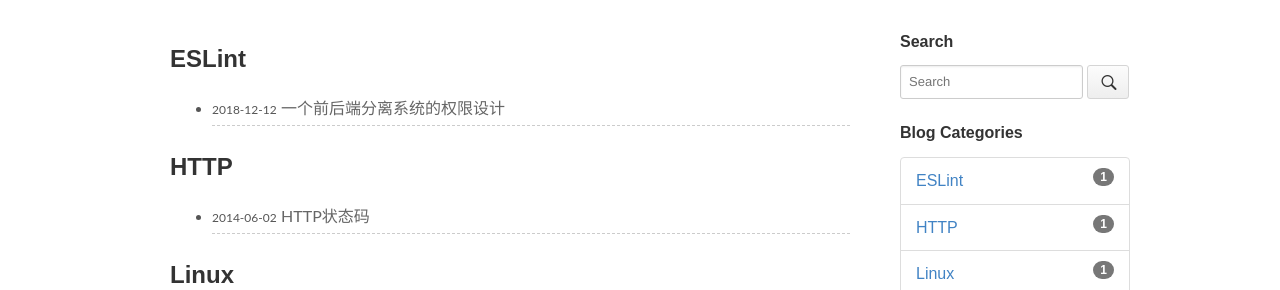
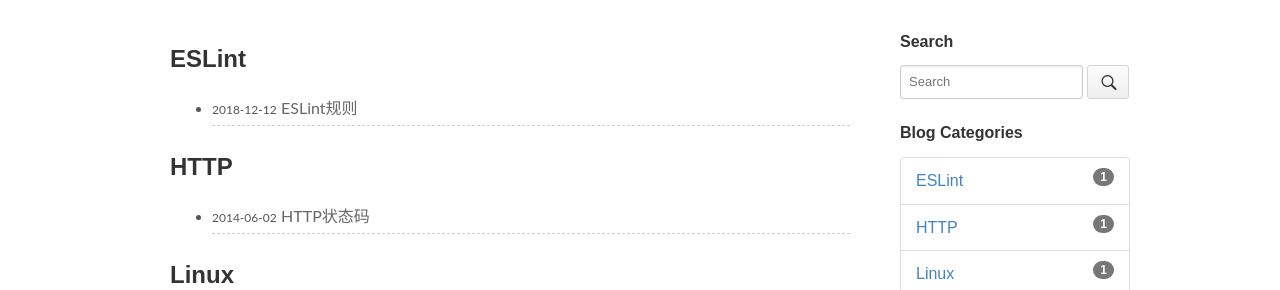
Before and after one commit to lyixuan/blog, a Jekyll site: the page built from pages/categories.md, in a window 1280 px wide. Shown: the part 177-467 px from the top of the page. Built offline with Jekyll 4.4.1, drawn with Linux system fonts in a browser that asks for light colours; some of the changed lines change nothing that is shown.

Commit message:
Update 2018-12-12-eslint_rules.md

````diff
--- a/_posts/eslint/2018-12-12-eslint_rules.md
+++ b/_posts/eslint/2018-12-12-eslint_rules.md
@@ -1,111 +1,54 @@
 ---
 layout: post
-title: 一个前后端分离系统的权限设计
+title: ESLint规则
 categories: ESLint
 description: ESLint
 keywords: ESLint规则
 ---
 
-# ESLint常见命令（规则表）
+ESLint 是在 ECMAScript/JavaScript 代码中识别和报告模式匹配的工具，它的目标是保证代码的一致性和避免错误。
 
-*1 禁用ESLint：*
+* ESLint 使用 Espree 解析 JavaScript。
+* ESLint 使用 AST 去分析代码中的模式
+* ESLint 是完全插件化的。每一个规则都是一个插件并且你可以在运行时添加更多的规则。
+
+**1 禁用ESLint：
 ```
 /* eslint-disable */
 var a = 100;
 console.log(a);
 /* eslint-enable */
-
 ```
 
-Marble权限系统是控制marble用户访问的系统，它支持针对于角色的资源授权，提供一套API允许用户对权限进行增删查改等操作。
-
-# 概念简介
-
-## 基本概念
-
-### Resource
-
-在权限系统中，Resource可以表示可以被授权访问的主体。比如，在marble系统中，API接口可以算作一类资源，它可以通过配置的方式允许特定用户对其调用；模块也是一种资源，比如课程表模块，它可以允许用户对其进行查看。
-
-资源使用Ari来表示，它的结构如下：
-
+**2 禁用一条规则：
 ```
-ari:{service}:{region}:{account}:{resourceType}:{resource}
+/*eslint-disable no-console */
+var a = 100;
+console.log(a);
+/*eslint-enable no-console */
 ```
 
-* {service} - 服务名称，对于marble系统，固定为 `marble`
-* {region} - 地域名称，目前为空
-* {account} - 账号ID，对于marble系统，此为资源所在的projectId，如果资源不属于某个project为空
-* {resourceType} - 资源类型，如branchModule，method等。
-* {resource} - 资源名，也就是资源的相对路径，比如 `projects/1/branches/1/modules/member/potential_student`
+**3 调整规则：
+```
+/* eslint no-console:0 */
+var a = 100;
+console.log(a);
+```
+**4 在.eslintrc.js 中配置规则
+* 见[ESLint配置]()
 
+**5 错误级别
 
-### Action
+| 参数       | 描述            |
+| ----------| --------------  |
+| "off" or 0 | 关闭(禁用)规则   |
+| "warn" or 1 | 将规则视为一个警告（并不会导致检查不通过） |
+| "error" or 2 | 将规则视为一个错误 (退出码为1，检查不通过)  |
+有些规则还带有可选的参数。
 
-表示对资源的操作，比如对于场地模块，它提供了create（新建）、view（查看）、update（修改）操作。
+**6 常用规则
 
-### Effect
-
-表示为禁止访问（allow）还是允许访问（deny）
-
-### Condition
-
-表示访问时满足的条件，比如对修改潜在会员api进行调用时，如果其修改的潜在会员的salesAdviserId为1，则此次访问满足 `ParamMatch: {"salesAdviserId": [1]}` 这个条件。
-
-## Privilege
-
-Privilege是指对某个资源的某个操作在某种条件下的限制策略（允许还是禁止），它是Resource，Action，Effect，Condition的组合；一个实例的Privilege如下：
-
-```
-    {
-      "resource": "ari:marble::1:branch_module:projects/1/branches/1/modules/member/potential_student",
-      "action": "update",
-      "effect": "allow",
-      "condition": {
-        "actMatch": [
-          "salesAdviserIsPrincipal"
-        ]
-      }
-    }
-```
-
-如果某个用户具有此Privilege，则当其对于某个branch（projectId为1，branchId为1的branch）下的potential_student模块进行update操作时（修改潜在会员信息），且修改的潜在会员信息的销售顾问是自己时（符合condition），可以允许其访问。
-
-### 权限的检查方式
-
-每个用户都有一组权限列表，当用户对某个资源进行某个操作的时候，系统会取出此用户具有的此资源此操作的所有Privilege，并逐条匹配Condition是否符合当前操作，并通过以下规则判断是否允许用户继续操作：
-
-* 当某条Privilege的condition匹配当前操作，且effect为deny，拒绝此操作。
-* 当某条Privilege的condition匹配当前操作，且effect为allow，且没有符合条件的deny操作，允许此操作。
-* 当没有任何Privilege的condition匹配，拒绝此操作
-
-## 可授权的资源
-
-### API资源
-
-是指访问某个API的权限，此资源只有一种操作即 `execute` ，表示请求此api。目前没有接口直接允许用户设置API的授权，其授权通过模块授权间接完成
-
-### Module资源（模块资源）
-
-模块是一个前端的概念，比如会员模块表示前端对会员的相关操作；同时模块映射了一组API，对模块的授权可以间接允许或拒绝用户对某个API的访问。
-
-模块分成两类，project模块以及branch模块。
-
-project模块的ari表示如下：
-
-```
-ari:marble::{projectId}:project_module:projects/{projectId}/modules/{moduleName}
-```
-
-branch模块的ari表示如下：
-
-```
-ari:marble::{projectId}:branch_module:projects/{projectId}/branches/{branchId}/modules/{moduleName}
-```
-
-模块的condition现在仅支持 `actMatch` , 有如下选项：
-
-| 名称 | 说明 |
+| 类别 | 描述 |
 | --- | --- |
 | salesAdviserIsPrincipal | 销售顾问为自己 |
 | coachIsPrincipal | 教练为自己 |
````
